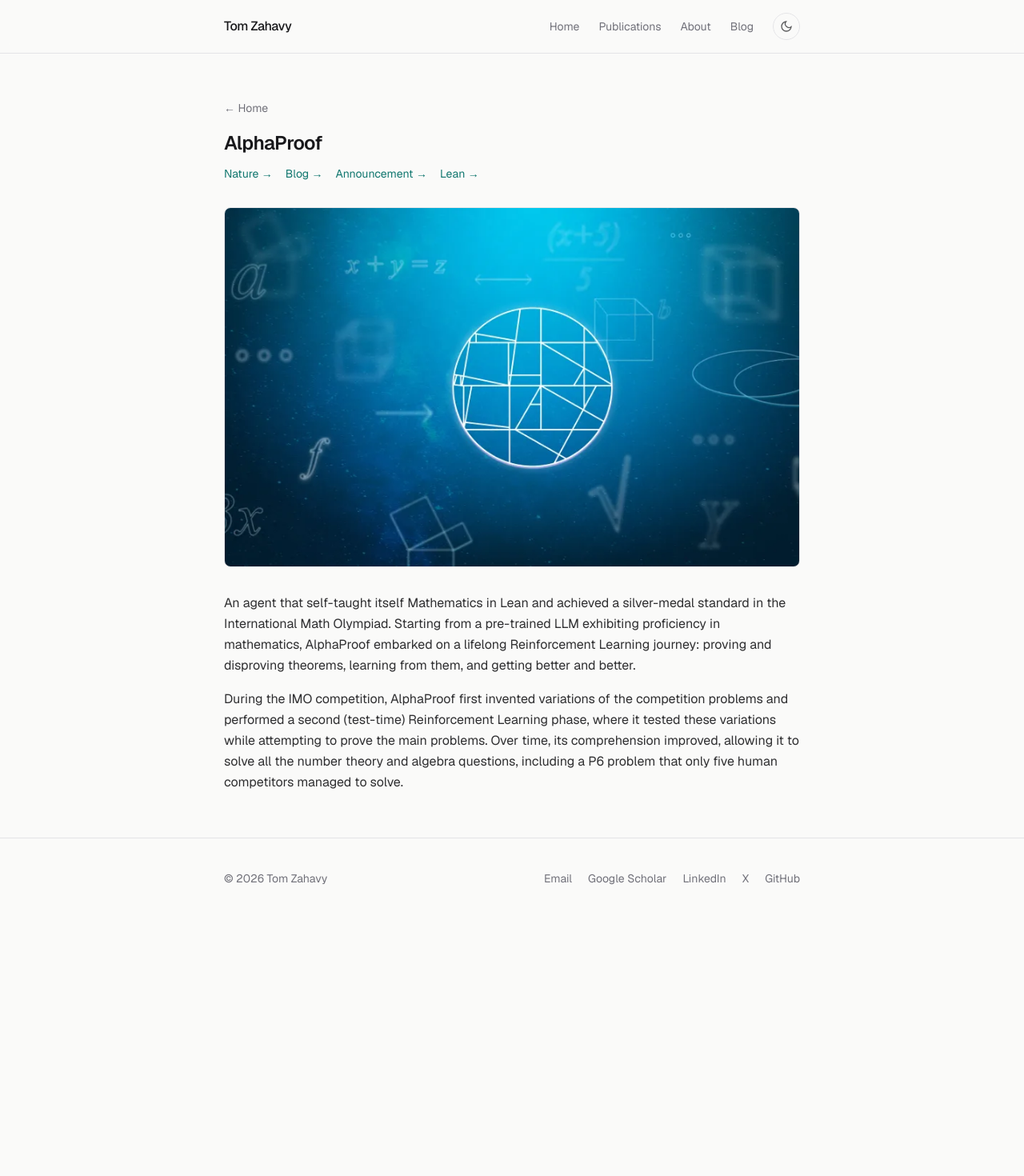
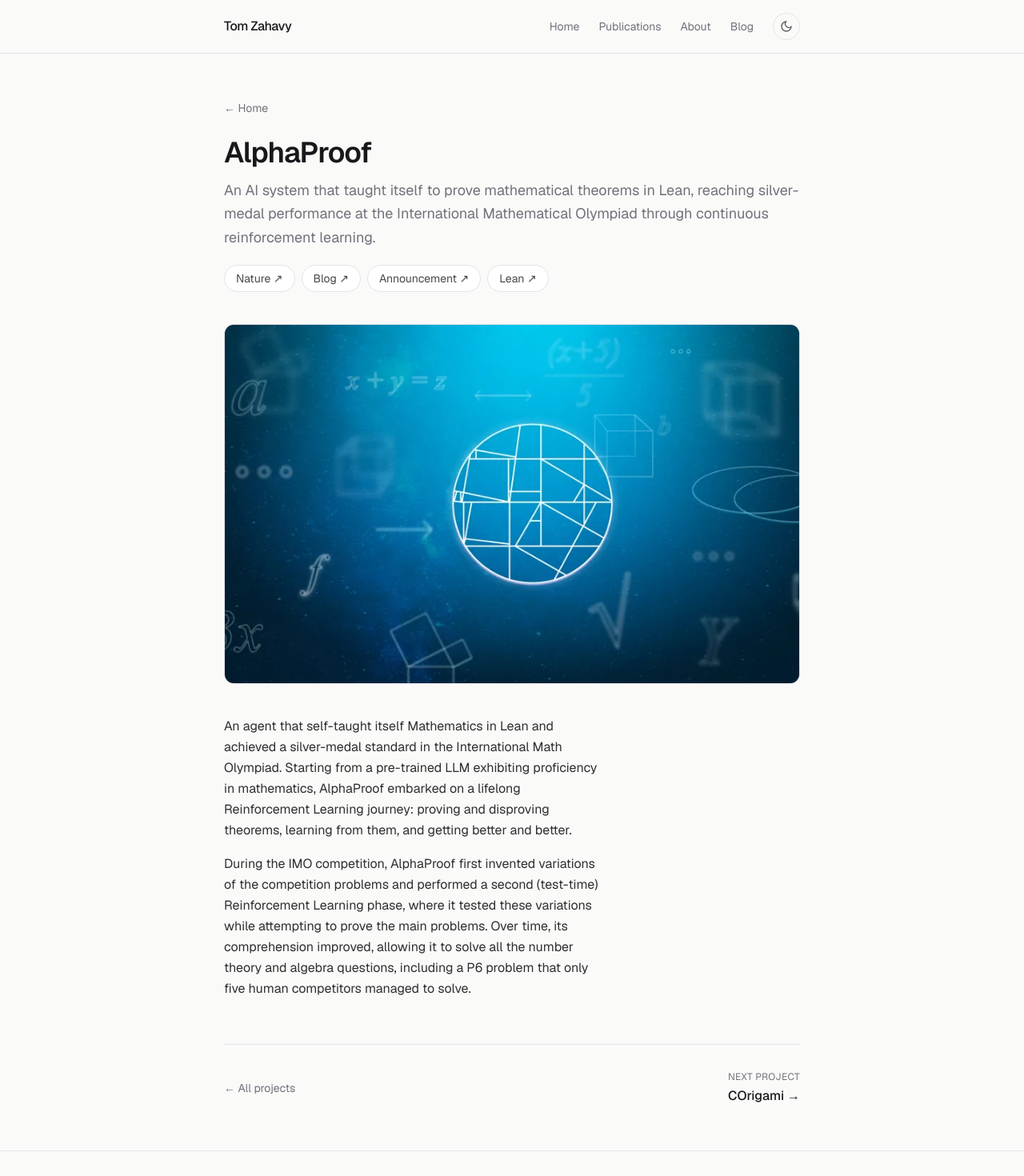
Before and after one commit to TomZahavy/tomzahavy.github.io, a Next.js app: page /projects/alphaproof in a window 1280 px wide. Shown: the top 1470 px of the page at 80% size. Before the commit the page ends 1148 px from the top, so only its background shows below. Built offline with nearby package versions, Linux system fonts and the light colour scheme.

Commit message:
Redesign project pages with editorial layout
Larger title with lede, pill-style link buttons with external/download
arrows, video-first hero on COrigami (photo moves beside the text),
captioned "How it works" figure section, and prev/next project footer
navigation on every project page.

```diff
--- a/src/app/projects/[slug]/page.tsx
+++ b/src/app/projects/[slug]/page.tsx
@@ -15,13 +15,17 @@ export function generateStaticParams() {
 export async function generateMetadata({ params }: Props): Promise<Metadata> {
   const { slug } = await params;
   const project = featuredProjects.find((p) => p.slug === slug);
-  return { title: project ? `${project.title} — Tom Zahavy` : "Tom Zahavy" };
+  return project
+    ? { title: `${project.title} — Tom Zahavy`, description: project.description }
+    : { title: "Tom Zahavy" };
 }
 
 export default async function ProjectPage({ params }: Props) {
   const { slug } = await params;
-  const project = featuredProjects.find((p) => p.slug === slug);
-  if (!project) notFound();
+  const index = featuredProjects.findIndex((p) => p.slug === slug);
+  if (index === -1) notFound();
+  const project = featuredProjects[index];
+  const next = featuredProjects[(index + 1) % featuredProjects.length];
 
   return (
     <div className="mx-auto max-w-3xl px-6 py-14">
@@ -32,25 +36,43 @@ export default async function ProjectPage({ params }: Props) {
         &larr; Home
       </Link>
 
-      <h1 className="mt-4 text-2xl font-semibold tracking-tight">
+      <header className="mt-6">
+        <h1 className="text-3xl font-semibold tracking-tight sm:text-4xl">
           {project.title}
         </h1>
-
-      <div className="mt-3 flex flex-wrap gap-x-4 gap-y-1">
-        {project.links.map((link) => (
+        <p className="mt-3 text-lg leading-relaxed text-muted">
+          {project.description}
+        </p>
+        <div className="mt-5 flex flex-wrap gap-2">
+          {project.links.map((link) => {
+            const external = link.href.startsWith("http");
+            return (
               <a
                 key={link.label}
                 href={link.href}
-            target={link.href.startsWith("http") ? "_blank" : undefined}
+                target={external ? "_blank" : undefined}
                 rel="noreferrer"
-            className="text-sm text-accent hover:underline"
+                className="rounded-full border border-border bg-card px-3.5 py-1.5 text-sm text-foreground/80 transition-colors hover:border-accent hover:text-accent"
               >
-            {link.label} &rarr;
+                {link.label} {external ? <>&#8599;</> : <>&darr;</>}
               </a>
-        ))}
+            );
+          })}
         </div>
+      </header>
 
-      <div className="relative mt-8 aspect-[16/10] w-full overflow-hidden rounded-lg border border-border">
+      {project.video ? (
+        <video
+          src={project.video}
+          className="mt-10 w-full rounded-xl border border-border"
+          autoPlay
+          muted
+          loop
+          playsInline
+          controls
+        />
+      ) : (
+        <div className="relative mt-10 aspect-[16/10] w-full overflow-hidden rounded-xl border border-border">
           <Image
             src={project.image}
             alt={project.title}
@@ -60,15 +82,34 @@ export default async function ProjectPage({ params }: Props) {
             className="object-cover"
           />
         </div>
+      )}
 
-      <div className="mt-8 space-y-4 leading-relaxed text-foreground/90">
+      <section className="mt-10 grid gap-8 sm:grid-cols-[1fr_220px]">
+        <div className="space-y-4 leading-relaxed text-foreground/90">
           {project.body.map((paragraph, i) => (
             <p key={i}>{paragraph}</p>
           ))}
         </div>
+        {project.video && (
+          <div>
+            <Image
+              src={project.image}
+              alt={project.title}
+              width={800}
+              height={500}
+              sizes="(max-width: 640px) 100vw, 220px"
+              className="w-full rounded-xl border border-border object-cover"
+            />
+          </div>
+        )}
+      </section>
 
       {project.figure && (
-        <figure className="mt-8 overflow-hidden rounded-lg border border-border bg-white">
+        <section className="mt-12">
+          <h2 className="text-sm font-medium uppercase tracking-wide text-muted">
+            How it works
+          </h2>
+          <figure className="mt-4 overflow-hidden rounded-xl border border-border bg-white">
             <Image
               src={project.figure.src}
               alt={project.figure.alt}
@@ -77,20 +118,31 @@ export default async function ProjectPage({ params }: Props) {
               sizes="(max-width: 768px) 100vw, 720px"
               className="w-full"
             />
+            {project.figure.caption && (
+              <figcaption className="border-t border-border bg-card px-4 py-3 text-xs leading-relaxed text-muted">
+                {project.figure.caption}
+              </figcaption>
+            )}
           </figure>
+        </section>
       )}
 
-      {project.video && (
-        <video
-          src={project.video}
-          className="mt-8 w-full rounded-lg border border-border"
-          autoPlay
-          muted
-          loop
-          playsInline
-          controls
-        />
-      )}
+      <nav className="mt-14 flex items-center justify-between border-t border-border pt-8">
+        <Link
+          href="/"
+          className="text-sm text-muted transition-colors hover:text-accent"
+        >
+          &larr; All projects
+        </Link>
+        <Link href={`/projects/${next.slug}`} className="group text-right">
+          <span className="block text-xs uppercase tracking-wide text-muted">
+            Next project
+          </span>
+          <span className="mt-1 block font-medium transition-colors group-hover:text-accent">
+            {next.title} &rarr;
+          </span>
+        </Link>
+      </nav>
     </div>
   );
 }
--- a/src/lib/data.ts
+++ b/src/lib/data.ts
@@ -10,7 +10,7 @@ export type Project = {
   image: string;
   links: ProjectLink[];
   body: string[];
-  figure?: { src: string; alt: string };
+  figure?: { src: string; alt: string; caption?: string };
   video?: string;
 };
 
@@ -45,6 +45,8 @@ export const featuredProjects: Project[] = [
     figure: {
       src: "/projects/corigami-pipeline.webp",
       alt: "COrigami pipeline for Gecko, Peacock, and Beetle models: stickfigure, packing, solving, simulation, RL shaping, and designer shaping",
+      caption:
+        "From semantic stick figure to physical model — packing, solving, simulation, RL shaping, and a designer's final shaping, shown for a gecko, a peacock, and a beetle.",
     },
     video: "/projects/corigami-demo.mp4",
     body: [
```
Lines whose indentation alone changed are shown as unchanged.
